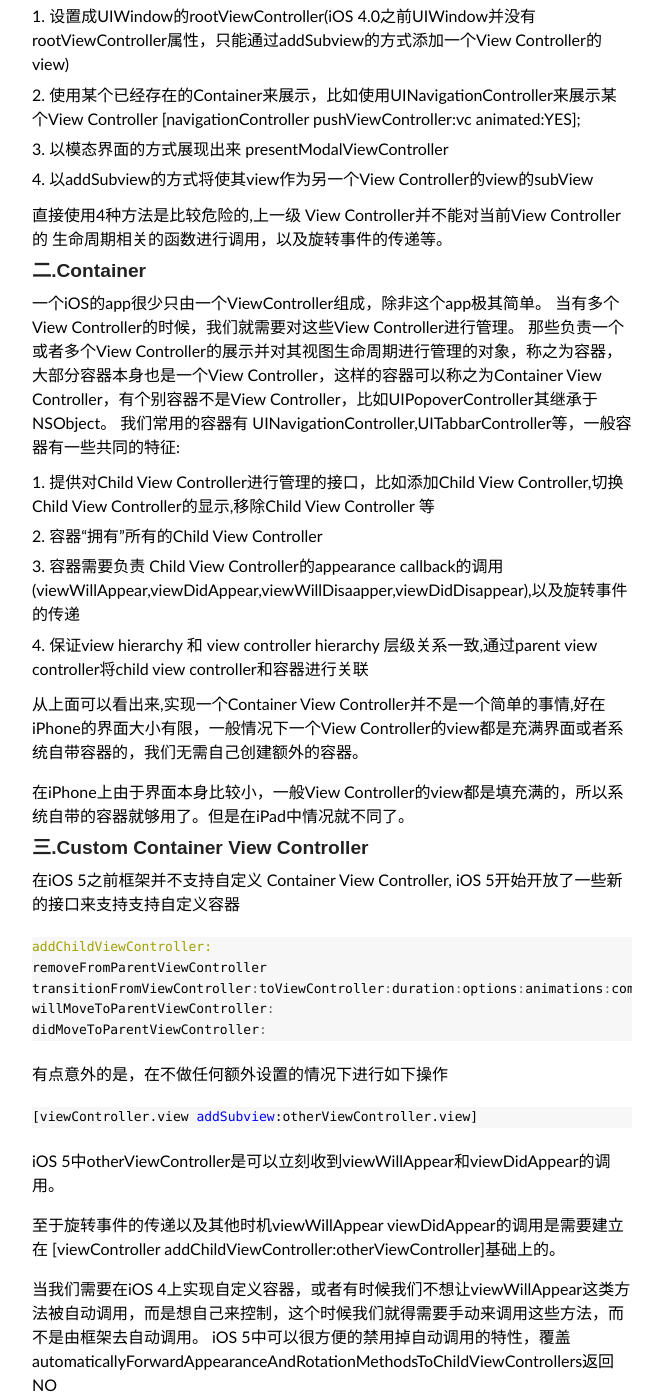
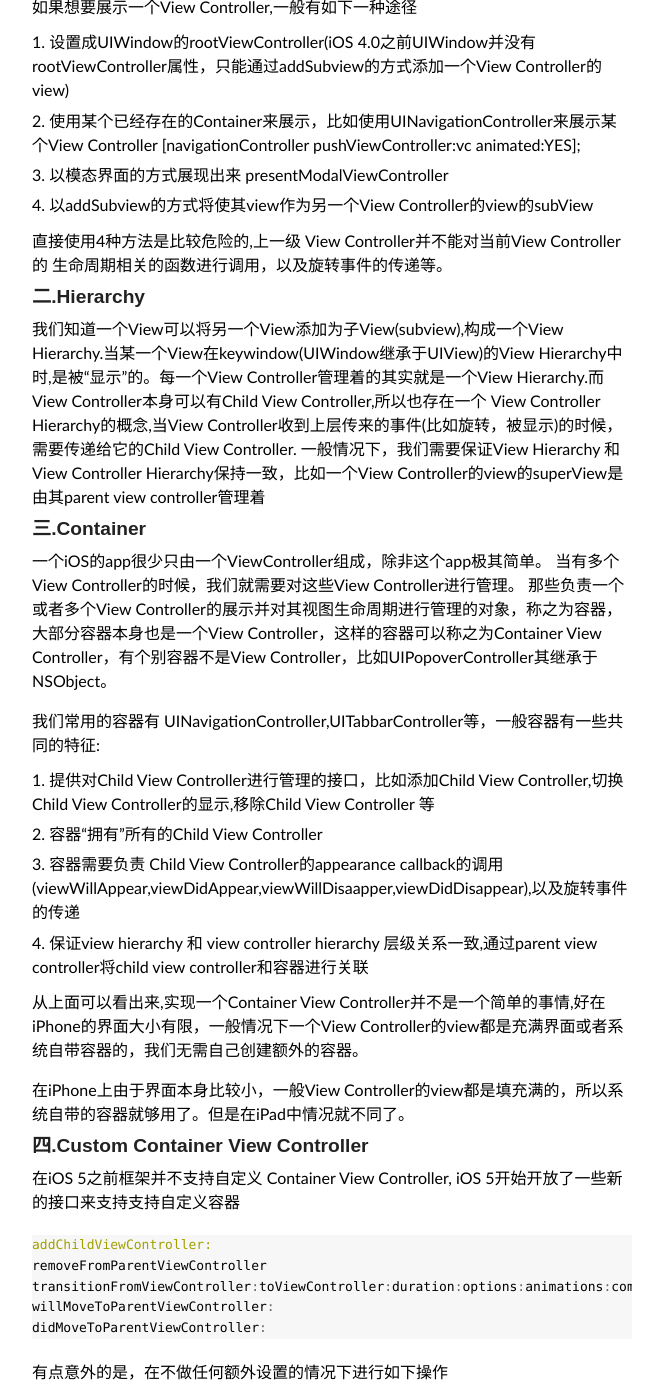
Before and after one commit to dashjim/dashjim.github.com, a Jekyll site: the page built from _posts/2012-05-16-custom-container-view-controller.md, in a window 1280 px wide and 1400 px high, scrolled down 626 px. Shown: the whole window, without its empty margins (308-971 px from the left). Built offline with Jekyll 4.4.1, drawn with Linux system fonts in a browser that asks for light colours; some web fonts are replaced; Markdown is read by kramdown in place of the engine named in the settings; comment, search, counter and statistics services are not loaded; some of the changed text lies outside the part shown.

Commit message:
修改文章名，添加Hierarchy的内容

```diff
--- a/_posts/2012-05-16-custom-container-view-controller.md
+++ b/_posts/2012-05-16-custom-container-view-controller.md
@@ -8,7 +8,7 @@
 - UIViewController
 ---
 
-苹果对UIViewController以及其使用有着非常详细的文档 [UIViewController Reference](http://developer.apple.com/library/ios/#DOCUMENTATION/UIKit/Reference/UIViewController_Class/Reference/Reference.html) , [ViewController Programming Guide](http://developer.apple.com/library/ios/#featuredarticles/ViewControllerPGforiPhoneOS/Introduction/Introduction.html)。
+> 苹果对UIViewController以及其使用有着非常详细的文档 [UIViewController Reference](http://developer.apple.com/library/ios/#DOCUMENTATION/UIKit/Reference/UIViewController_Class/Reference/Reference.html) , [ViewController Programming Guide](http://developer.apple.com/library/ios/#featuredarticles/ViewControllerPGforiPhoneOS/Introduction/Introduction.html)。
 
 ### 一.UIViewController
 作为iOS开发, 经常会和UIViewController打交道，从类名便可知道UIViewController属于MVC模型中的C(Controller)，说的更具体点它是一个视图控制器,管理着一个视图(view)。
@@ -28,13 +28,18 @@
 
 直接使用4种方法是比较危险的,上一级 View Controller并不能对当前View Controller的 生命周期相关的函数进行调用，以及旋转事件的传递等。
 
+### 二.Hierarchy
+
+我们知道一个View可以将另一个View添加为子View(subview),构成一个View Hierarchy.当某一个View在keywindow(UIWindow继承于UIView)的View Hierarchy中时,是被“显示”的。每一个View Controller管理着的其实就是一个View Hierarchy.而View Controller本身可以有Child View Controller,所以也存在一个 View Controller Hierarchy的概念,当View Controller收到上层传来的事件(比如旋转，被显示)的时候，需要传递给它的Child View Controller.
+一般情况下，我们需要保证View Hierarchy 和 View Controller Hierarchy保持一致，比如一个View Controller的view的superView是由其parent view controller管理着
 
 
-### 二.Container
+### 三.Container
 
 一个iOS的app很少只由一个ViewController组成，除非这个app极其简单。
 当有多个View Controller的时候，我们就需要对这些View Controller进行管理。
 那些负责一个或者多个View Controller的展示并对其视图生命周期进行管理的对象，称之为容器，大部分容器本身也是一个View Controller，这样的容器可以称之为Container View Controller，有个别容器不是View Controller，比如UIPopoverController其继承于NSObject。
+
 我们常用的容器有 UINavigationController,UITabbarController等，一般容器有一些共同的特征:
 
 1. 提供对Child View Controller进行管理的接口，比如添加Child View Controller,切换Child View Controller的显示,移除Child View Controller 等
@@ -48,7 +53,7 @@
 
 
 
-### 三.Custom Container View Controller
+### 四.Custom Container View Controller
 
 在iOS 5之前框架并不支持自定义 Container View Controller, iOS 5开始开放了一些新的接口来支持支持自定义容器
 
```
Also changed, not shown: other parts of _posts/2012-05-16-custom-container-view-controller.md (+1 -1 lines).
